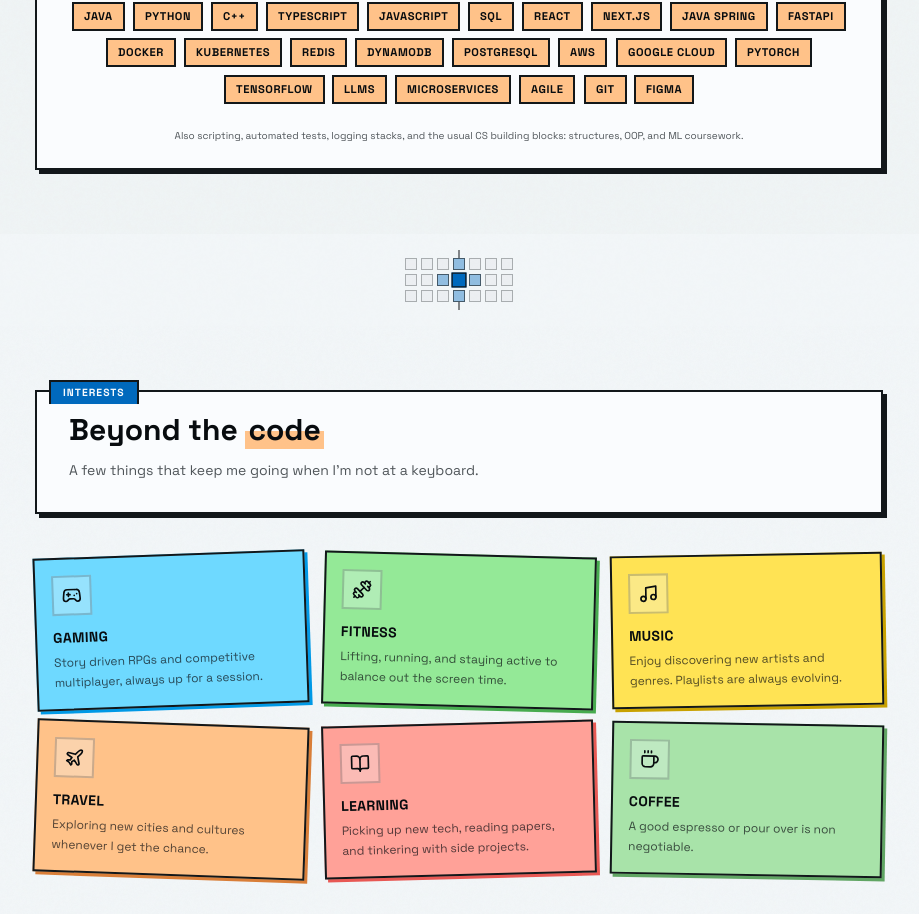
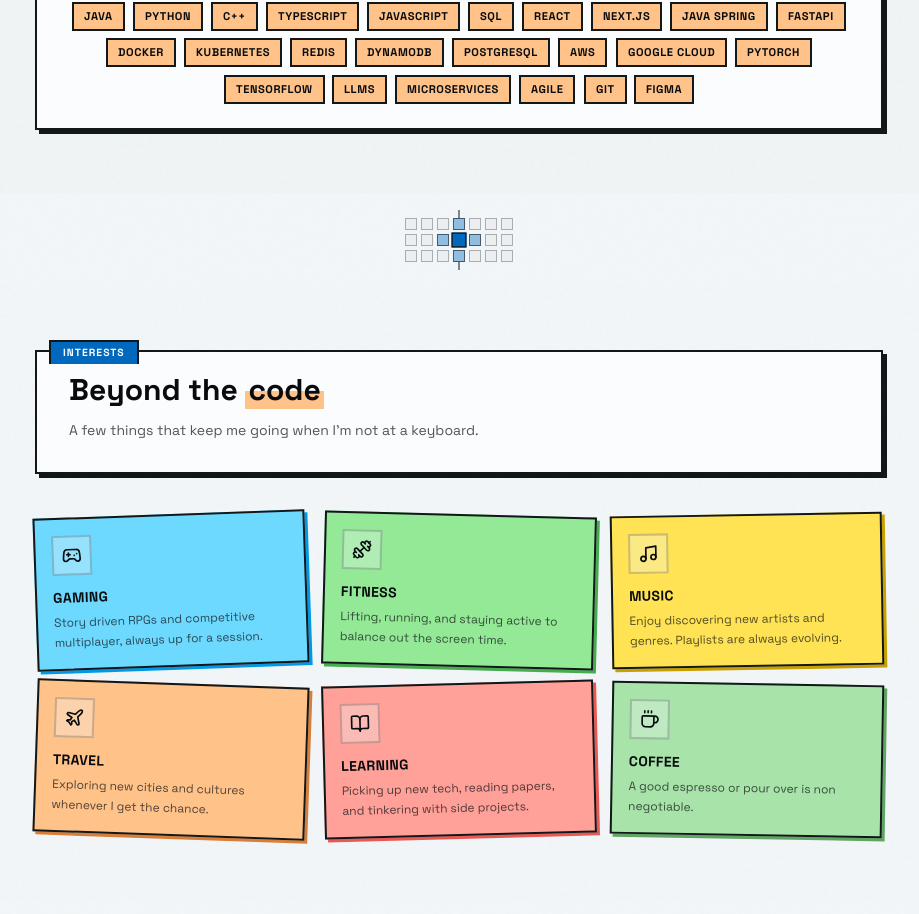
Before and after one commit to adke/ashah-dev, a Next.js app: page / in a window 1280 px wide. Shown: the part 6054-6968 px from the top of the page, without its empty margins (181-1100 px from the left). Built offline with nearby package versions, Linux system fonts and the light colour scheme.

Commit message:
refactor: remove redundant text from SkillsSection component

```diff
--- a/components/portfolio/skills-section.tsx
+++ b/components/portfolio/skills-section.tsx
@@ -172,9 +172,6 @@ export function SkillsSection() {
                 </span>
               ))}
             </div>
-            <p className="text-center text-[10px] text-muted-foreground mt-6 leading-relaxed max-w-2xl mx-auto">
-              Also scripting, automated tests, logging stacks, and the usual CS building blocks: structures, OOP, and ML coursework.
-            </p>
           </div>
         </div>
       </div>
```
